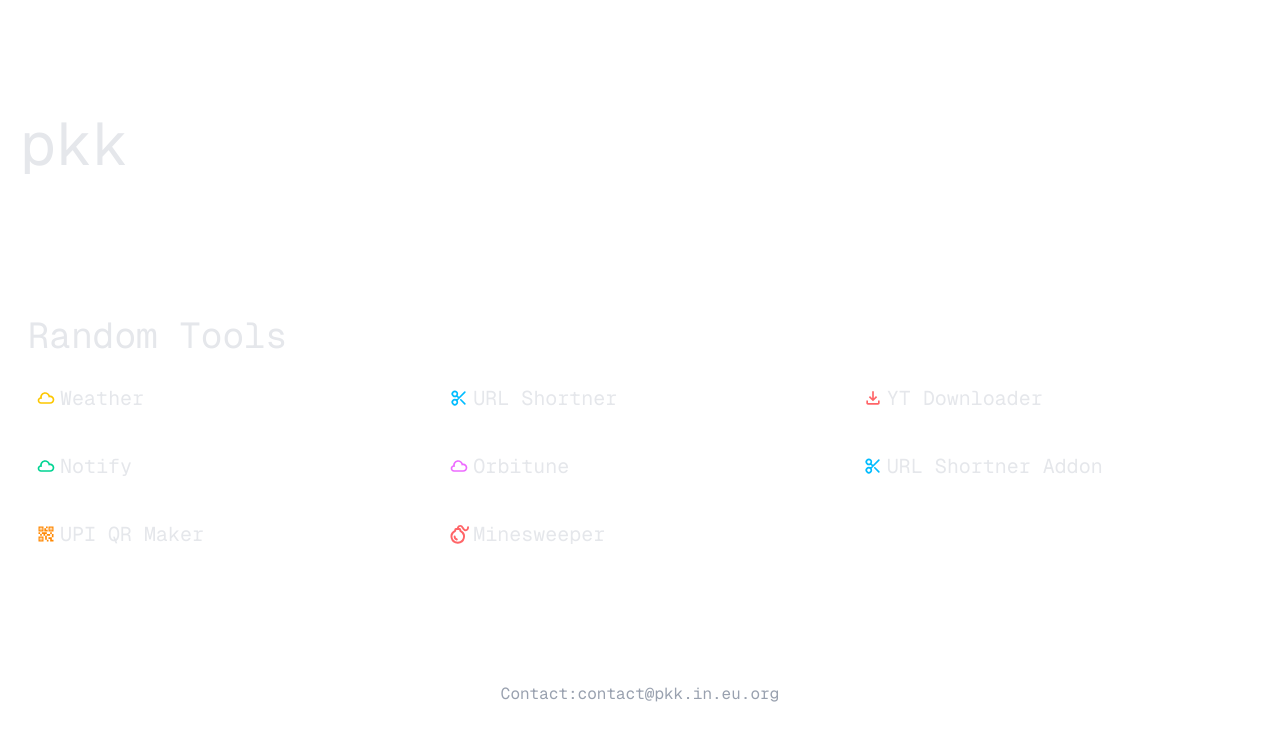
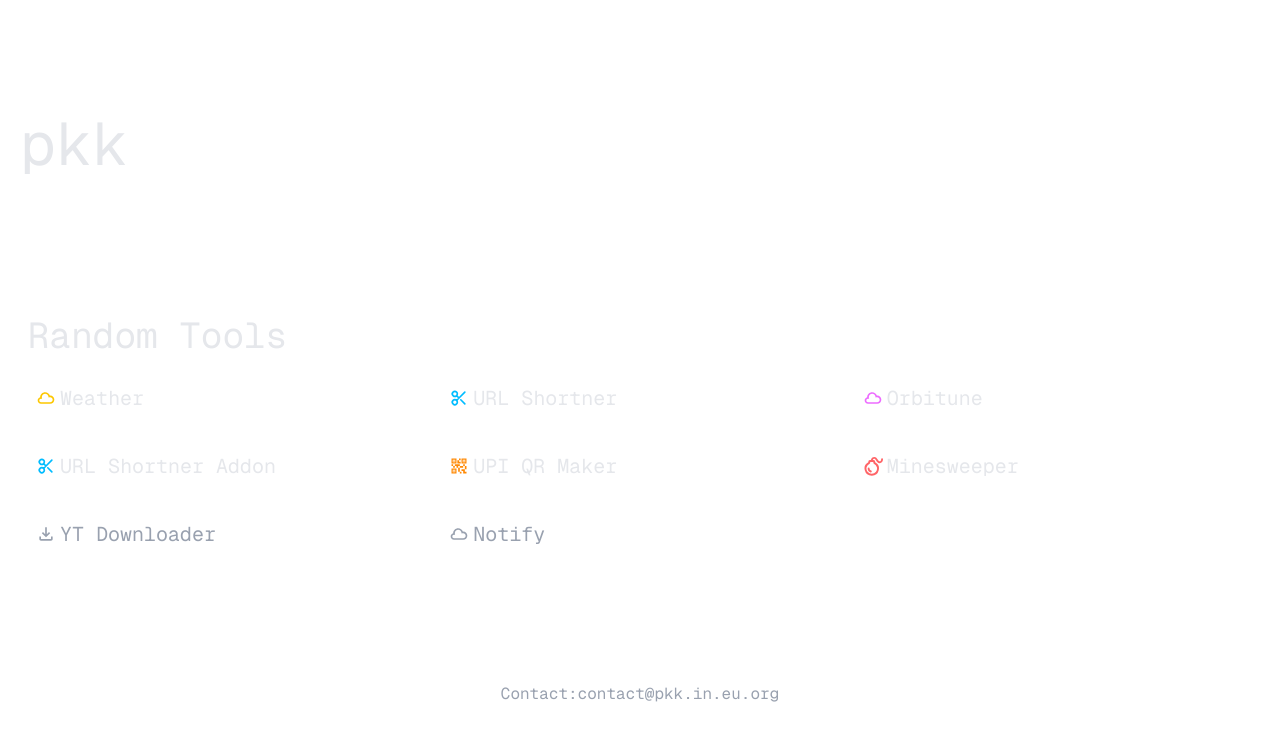
Before and after one commit to pranav-bot-code/mainsite-new, a Next.js app: page / in a window 1280 px wide. Shown: the top 740 px of the page. Built offline with nearby package versions, Linux system fonts and the light colour scheme.

Commit message:
mark yt downloader and notify as not working

```diff
--- a/app/page.js
+++ b/app/page.js
@@ -14,18 +14,11 @@ export default function Home() {
             <TiWeatherCloudy className="text-yellow-400" />
             <p className="p-1">Weather</p>
           </a>
-          <a className="p-2 m-2 text-xl flex items-center hover:text-transparent bg-white bg-clip-text hover:bg-gradient-to-r focus:text-transparent focus:bg-gradient-to-r from-sky-400 from-10% to-violet-600 to-100%" href="https://s.pkk.in.eu.org">
+          <a className="p-2 m-2 text-xl flex items-center hover:text-transparent bg-white bg-clip-text hover:bg-gradient-to-r focus:text-transparent focus:bg-gradient-to-r from-sky-400 from-10% to-violet-600 to-100%" href="https://shorten.pkk.in.eu.org">
             <HiOutlineScissors className="text-sky-400" />
             <p className="p-1">URL Shortner</p>
           </a>
-          <a className="p-2 m-2 text-xl flex items-center hover:text-transparent bg-white bg-clip-text hover:bg-gradient-to-r focus:text-transparent focus:bg-gradient-to-r from-red-400 from-10% to-emerald-600 to-100%" href="https://yt.pkk.in.eu.org">
-            <MdOutlineFileDownload className="text-red-400" />
-            <p className="p-1">YT Downloader</p>
-          </a>
-          <a className="p-2 m-2 text-xl flex items-center hover:text-transparent bg-white bg-clip-text hover:bg-gradient-to-r focus:text-transparent focus:bg-gradient-to-r from-emerald-400 from-10% to-gray-200 to-100%" href="https://notify.pkk.in.eu.org">
-            <TiWeatherCloudy className="text-emerald-400" />
-            <p className="p-1">Notify</p>
-          </a>
+
           <a className="p-2 m-2 text-xl flex items-center hover:text-transparent bg-white bg-clip-text hover:bg-gradient-to-r focus:text-transparent focus:bg-gradient-to-r from-fuchsia-400 from-10% to-pink-200 to-100%" href="https://orbitune.pkk.in.eu.org">
             <TiWeatherCloudy className="text-fuchsia-400" />
             <p className="p-1">Orbitune</p>
@@ -42,6 +35,14 @@ export default function Home() {
             <PiBombBold className="text-red-400" />
             <p className="p-1">Minesweeper</p>
           </a>
+          <a className="p-2 m-2 text-xl flex items-center text-gray-400" href="/yt_api">
+            <MdOutlineFileDownload className="text-gray-400" />
+            <p className="p-1">YT Downloader</p>
+          </a>
+          <a className="p-2 m-2 text-xl flex items-center text-gray-400" href="/yt_api">
+            <TiWeatherCloudy className="text-gray-400" />
+            <p className="p-1">Notify</p>
+          </a>
         </div>
       </div>
       <div className="text-gray-400 items-center justify-center w-full flex">Contact: <a href="mailto:contact@pkk.in.eu.org">contact@pkk.in.eu.org</a></div>
--- /dev/null
+++ b/app/yt_api/page.js
@@ -0,0 +1,12 @@
+export default function yt_api() {
+  return (
+    <div className="p-10 flex-col flex justify-between min-h-full min-w-full font-mono">
+      <div className="text-6xl p-2">pkk</div>
+      <div className="flex flex-col justify-center items-center">
+        <h1 className="text-3xl p-2">Currently, YT Downloader and Notify does not work</h1>
+        <p className="p-2 text-xl">Youtube has started mass banning IPs and accounts that they deem to be "bots". The app falls under this sadly so they won't work till a workaround is found.</p>
+        <a className="text-xl p-2 text-blue-200" href="/">Click here to go back home</a>
+      </div>
+    </div>
+  )
+}
```
